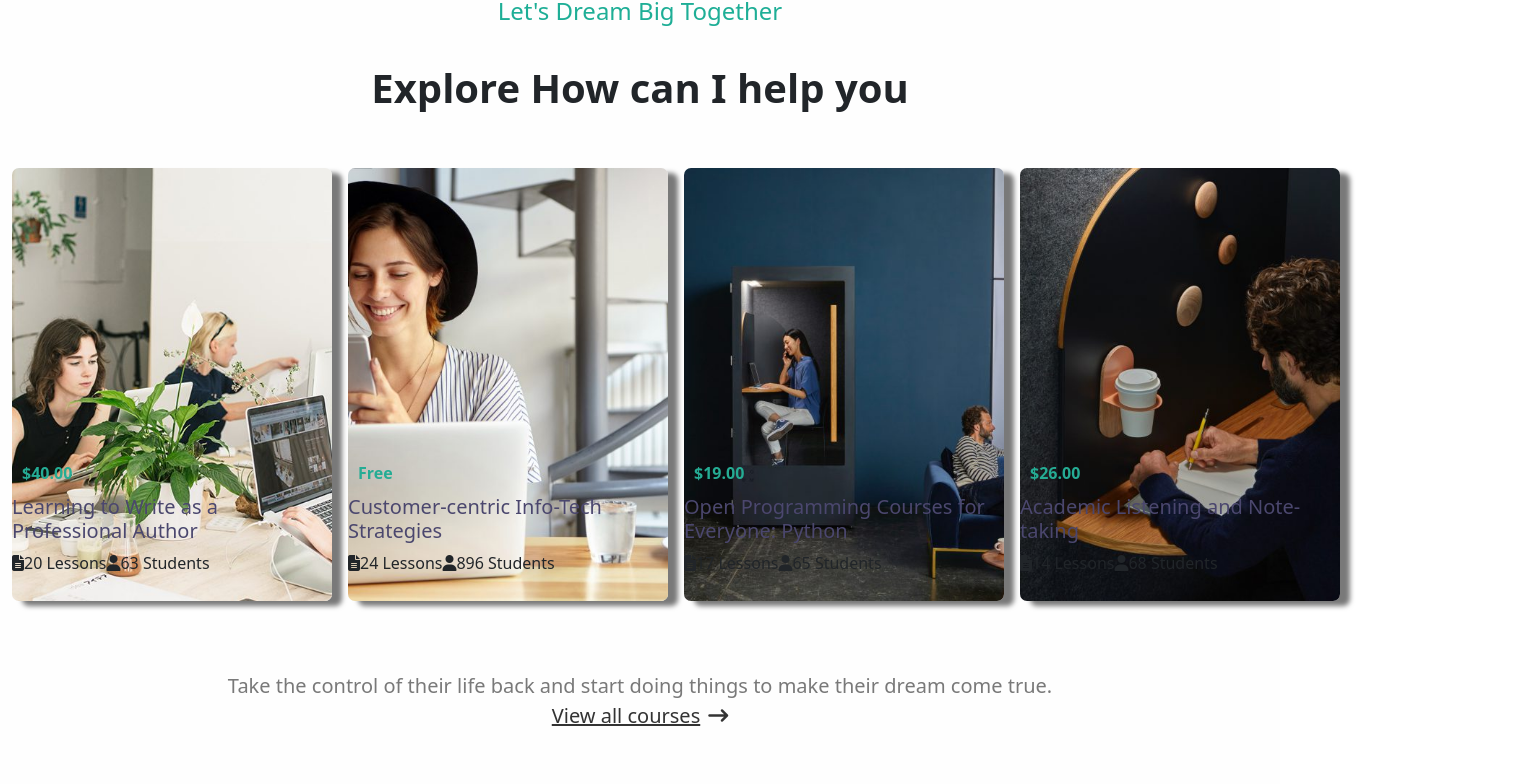
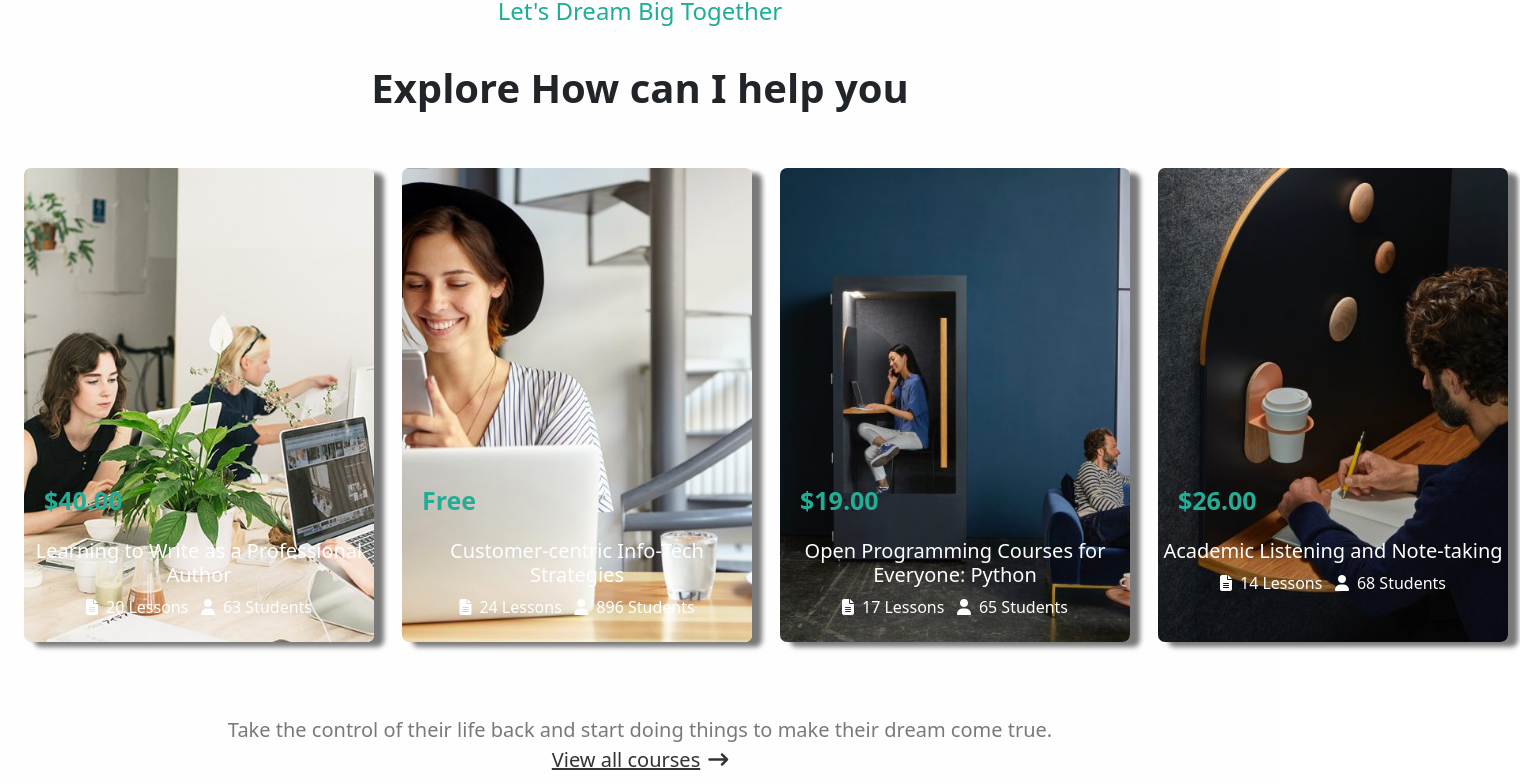
Before and after one commit to Saimon397/proj-html-vuejs, a Vue app: page / in a window 1280 px wide. Shown: the part 2540-3324 px from the top of the page, 1520 px wide, since content can reach past the window. Built offline with nearby package versions, Linux system fonts and the light colour scheme.

Commit message:
comm10.1

```diff
--- a/src/components/Main3Component.vue
+++ b/src/components/Main3Component.vue
@@ -6,15 +6,18 @@
         <div class="text-center">
             <h1>Explore How can I help you</h1>
         </div>
-        <div class="d-flex justify-content-around py-5 gap-3">
-            <div class="" v-for="(card, index) in store.cards" :key="index">
+        <div class="d-flex justify-content-around py-5 gap-1">
+            <div class="carddd container" v-for="(card, index) in store.cards" :key="index">
                 <img :src="card.img" alt="">
                 <div class="cost"> {{ card.price }} </div>
                 <h5>{{ card.info1 }}</h5>
-                <span><i class="fa-solid fa-file-lines"></i></span>
-                <span>{{ card.lessons }} Lessons</span>
-                <span><i class="fa-solid fa-user"></i></span>
-                <span>{{ card.Students }} Students</span>
+                <div class="rest">
+                    <span><i class="fa-solid fa-file-lines me-2"></i></span>
+                    <span class="">{{ card.lessons }} Lessons</span>
+                    &nbsp;
+                    <span><i class="fa-solid fa-user me-2"></i></span>
+                    <span>{{ card.Students }} Students</span>
+                </div>
             </div>
         </div>
         <div class="text-center pt-5">
@@ -56,23 +59,36 @@
     font-weight: bold;
 }
 
+.carddd {
+    transition: 0.8s;
+
+    &:hover {
+        transform: scale(1.2);
+    }
+}
+
 h5 {
-    color: $col1-1;
+    text-align: center;
+    color: $col1;
 }
 
 img {
     box-shadow: 10px 5px 5px $col5;
     border-radius: 7px;
-    transition-duration: .4s;
-    width: 320px;
+    width: 350px;
 }
 
 .cost {
-    padding: 10px;
+    padding: 20px;
     color: $col16;
+    font-size: 25px;
     font-weight: bold;
-    border-radius: 0px 7px;
-    margin-top: -150px;
+    margin-top: -180px;
+}
+
+.rest {
+    text-align: center;
+    color: $col1;
 }
 
 p {
--- a/src/components/Main6Component.vue
+++ b/src/components/Main6Component.vue
@@ -5,9 +5,9 @@
                 <div class="col-8">
                     <div class="d-flex align-items-center">
                         <div class="line"></div>
-                        <div class="sub-title">project</div>
+                        <div class="sub-title"></div>
                     </div>
-                    <div class="title">our expert trusted consultants help clients</div>
+                    <div class="title"></div>
                 </div>
                 <div class="arrow">
                     <button @click="scrollLeft()"><i class="fa-solid fa-arrow-left"></i></button>
@@ -16,12 +16,12 @@
             </div>
             <div class="carousel-container">
                 <div class="carousel" ref="carousel">
-                    <div><img src="img/carousel-1.jpg" alt=""></div>
-                    <div><img src="img/carousel-2.jpg" alt=""></div>
-                    <div><img src="img/carousel-3.jpg" alt=""></div>
-                    <div><img src="img/carousel-1.jpg" alt=""></div>
-                    <div><img src="img/carousel-2.jpg" alt=""></div>
-                    <div><img src="img/carousel-3.jpg" alt=""></div>
+                    <div><img src="" alt=""></div>
+                    <div><img src="" alt=""></div>
+                    <div><img src="" alt=""></div>
+                    <div><img src="" alt=""></div>
+                    <div><img src="" alt=""></div>
+                    <div><img src="" alt=""></div>
                 </div>
             </div>
         </div>
```
